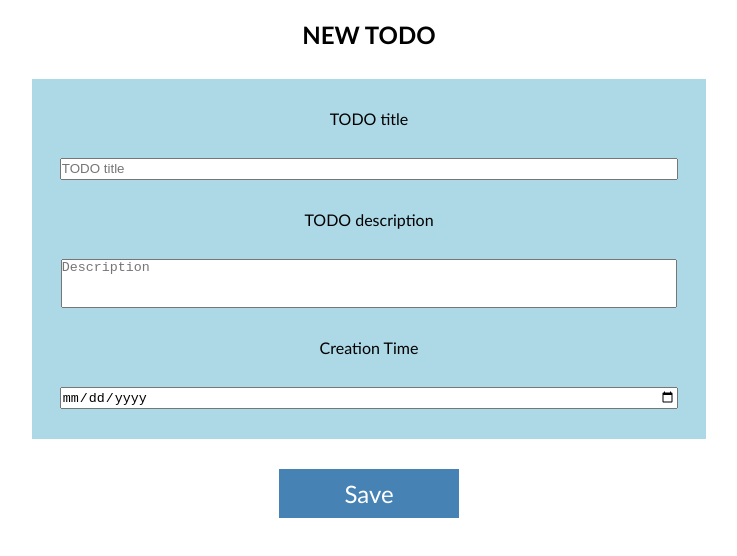
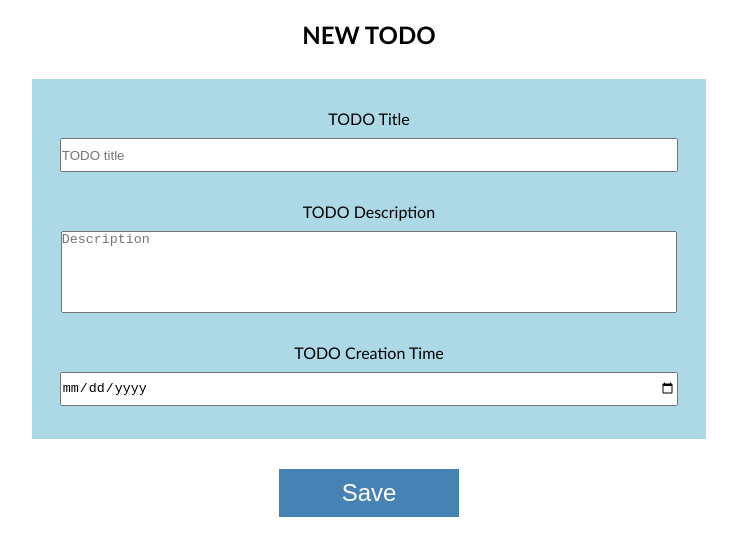
Before and after one commit to JuanSeGArtor/to-do-list, a React (Vite) app: page /new-todo in a window 1280 px wide. Shown: the top 556 px of the page, without its empty margins (271-1008 px from the left). Built offline with nearby package versions, Linux system fonts and the light colour scheme.

Commit message:
NewTodo con campos required para creacion de task exitosa

```diff
--- a/db.json
+++ b/db.json
@@ -17,6 +17,72 @@
       "title": "Task 3",
       "description": "this is a description for task 3",
       "creationDate": "08-03-2024"
+    },
+    {
+      "id": "633d",
+      "title": "",
+      "description": "",
+      "creationDate": ""
+    },
+    {
+      "id": "6746",
+      "title": "",
+      "description": "",
+      "creationDate": ""
+    },
+    {
+      "id": "8f26",
+      "title": "",
+      "description": "",
+      "creationDate": ""
+    },
+    {
+      "id": "5e22",
+      "title": "",
+      "description": "",
+      "creationDate": ""
+    },
+    {
+      "id": "a7a5",
+      "title": "",
+      "description": "",
+      "creationDate": ""
+    },
+    {
+      "id": "a6a7",
+      "title": "",
+      "description": "",
+      "creationDate": ""
+    },
+    {
+      "id": "79d0",
+      "title": "",
+      "description": "",
+      "creationDate": ""
+    },
+    {
+      "id": "abbc",
+      "title": "",
+      "description": "",
+      "creationDate": ""
+    },
+    {
+      "id": "bf0f",
+      "title": "",
+      "description": "",
+      "creationDate": ""
+    },
+    {
+      "id": "3d19",
+      "title": "",
+      "description": "",
+      "creationDate": ""
+    },
+    {
+      "id": "686c",
+      "title": "",
+      "description": "",
+      "creationDate": ""
     }
   ]
 }
--- a/src/main.scss
+++ b/src/main.scss
@@ -53,11 +53,34 @@ body {
             input {
                 height: 30px;
                 width: 100%;
+                margin-top: -20px;
             }
             textarea {
                 width: 100%;
                 height: 80px;
+                margin-top: -20px;
                 resize: none;
+            }
+        }
+
+        .button-save {
+            text-align: center;
+            width: 180px;
+            padding: 10px 0px;
+            font-size: 24px;
+            border: none;
+            background-color: steelblue;
+            color: white;
+            text-decoration: none;
+            cursor: pointer;
+
+            &:hover {
+                transition: ease 1s;
+                background-color: rgb(96, 153, 201);
+                border-radius: 20px;
+            }
+            &:active {
+                margin-top: 10px;
             }
         }
     }
--- a/src/pages/NewTodo.jsx
+++ b/src/pages/NewTodo.jsx
@@ -1,5 +1,5 @@
 import { useState } from "react";
-import Button from "../components/Button";
+import { createTodo } from "../services/todos";
 
 
 export default function NewTodo() {
@@ -19,19 +19,36 @@ export default function NewTodo() {
         setCreationDate(e.target.value);
     };
 
+    const handleSave = async () => {
+        const todo = {
+            title: title,
+            description: description,
+            creationDate: creationDate,
+        };
+
+        try {
+            const createdTodo = await createTodo(todo);
+            console.log('New todo created:', createdTodo);
+        } catch (error) {
+            console.log('Error creating new todo:', error);
+        }
+    }
+
 
     return (
         <section>
             <h1>NEW TODO</h1>
             <main>
-                <label htmlFor="">TODO title</label>
-                <input type="text" placeholder="TODO title" value={title} onChange={handleTitleChange} />
-                <label htmlFor="">TODO description</label>
-                <textarea className="description" type="text" placeholder="Description" value={description} onChange={handleDescriptionChange} />
-                <label htmlFor="">Creation Time</label>
-                <input type="date" value={creationDate} onChange={handleCreationDateChange} />
+                <label htmlFor="">TODO Title</label>
+                <input required type="text" placeholder="TODO title" value={title} onChange={handleTitleChange} />
+                <label htmlFor="">TODO Description</label>
+                <textarea required className="description" type="text" placeholder="Description" value={description} onChange={handleDescriptionChange} />
+                <label htmlFor="">TODO Creation Time</label>
+                <input required type="date" value={creationDate} onChange={handleCreationDateChange} />
             </main>
-            <Button text="Save" path="/"/>
+            <button className="button-save" onClick={handleSave}>
+                Save
+            </button>
         </section>
     )
 }
--- a/src/services/todos.js
+++ b/src/services/todos.js
@@ -22,3 +22,14 @@ export const getTodo = async (id) => {
     return null;
   }
 };
+
+
+export const createTodo = async (todo) => {
+  try {
+    const response = await axios.post(`${url}/todos`, todo);
+    return response.data;
+  } catch (error) {
+    console.log(error);
+    return null;
+  }
+}
```
Lines whose indentation alone changed are shown as unchanged.
